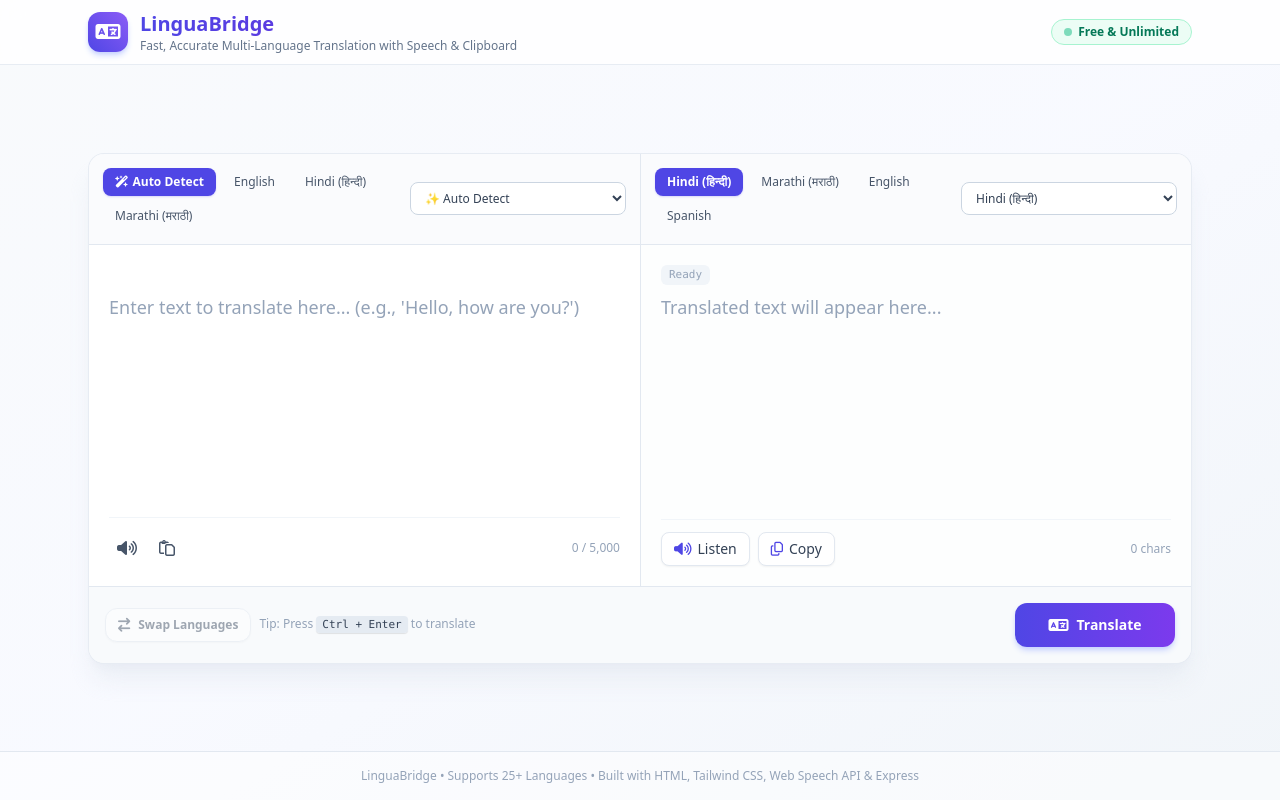
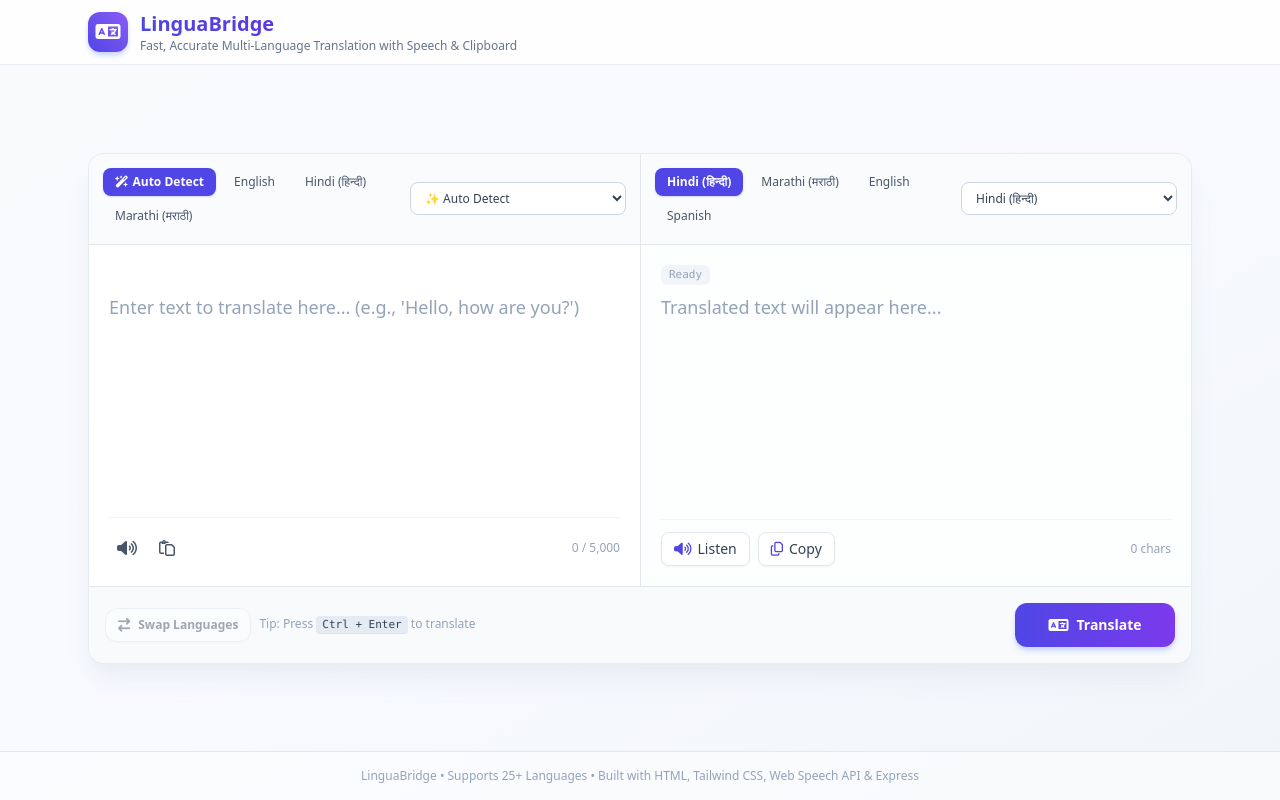
Before and after one commit to TejasGhadge802/LinguaBridge, a website: page public/index.html in a window 1280 px wide. Drawn offline with nearby package versions, Linux system fonts and the light colour scheme.

Commit message:
Remove Free & Unlimited badge from header

```diff
--- a/public/index.html
+++ b/public/index.html
@@ -40,12 +40,6 @@
           <h1 class="text-xl font-bold bg-gradient-to-r from-indigo-600 to-violet-700 bg-clip-text text-transparent">LinguaBridge</h1>
           <p class="text-xs text-slate-500 hidden sm:block">Fast, Accurate Multi-Language Translation with Speech & Clipboard</p>
         </div>
-      </div>
-      <div class="flex items-center space-x-2">
-        <span class="inline-flex items-center gap-1.5 px-3 py-1 rounded-full text-xs font-semibold bg-emerald-50 text-emerald-700 border border-emerald-200">
-          <span class="w-2 h-2 rounded-full bg-emerald-500 animate-pulse"></span>
-          Free & Unlimited
-        </span>
       </div>
     </div>
   </header>
```
